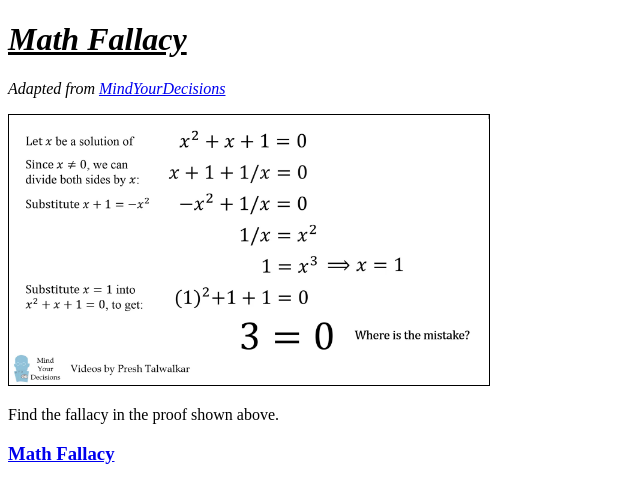
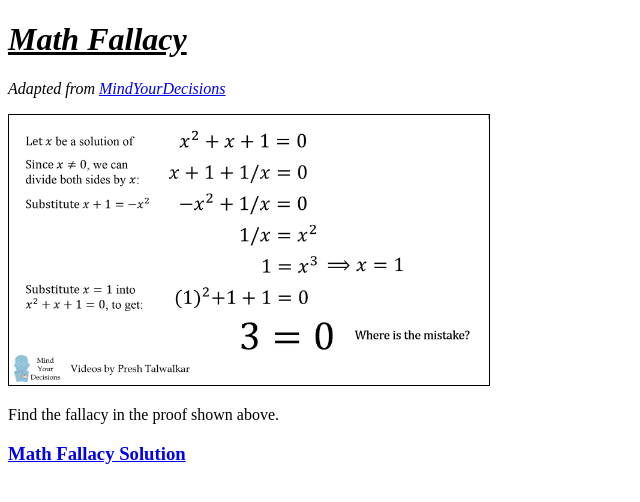
Before and after one commit to Chan-Guan-Hao/Web-Development-Practice, a plain HTML site: page Problem 3.html in a window 1280 px wide. Shown: the full height of the page, 0-640 px from the left. Drawn offline with Linux system fonts and the light colour scheme.

Commit message:
Pure HTML Version 1

```diff
--- a/Problem 3.html
+++ b/Problem 3.html
@@ -16,7 +16,7 @@
   <p> Find the fallacy in the proof shown above.
   </p>
 
-  <h3><a href="Solution 3.html">Math Fallacy</a></h3>
+  <h3><a href="Solution 3.html">Math Fallacy Solution</a></h3>
 
 </body>
 
```
